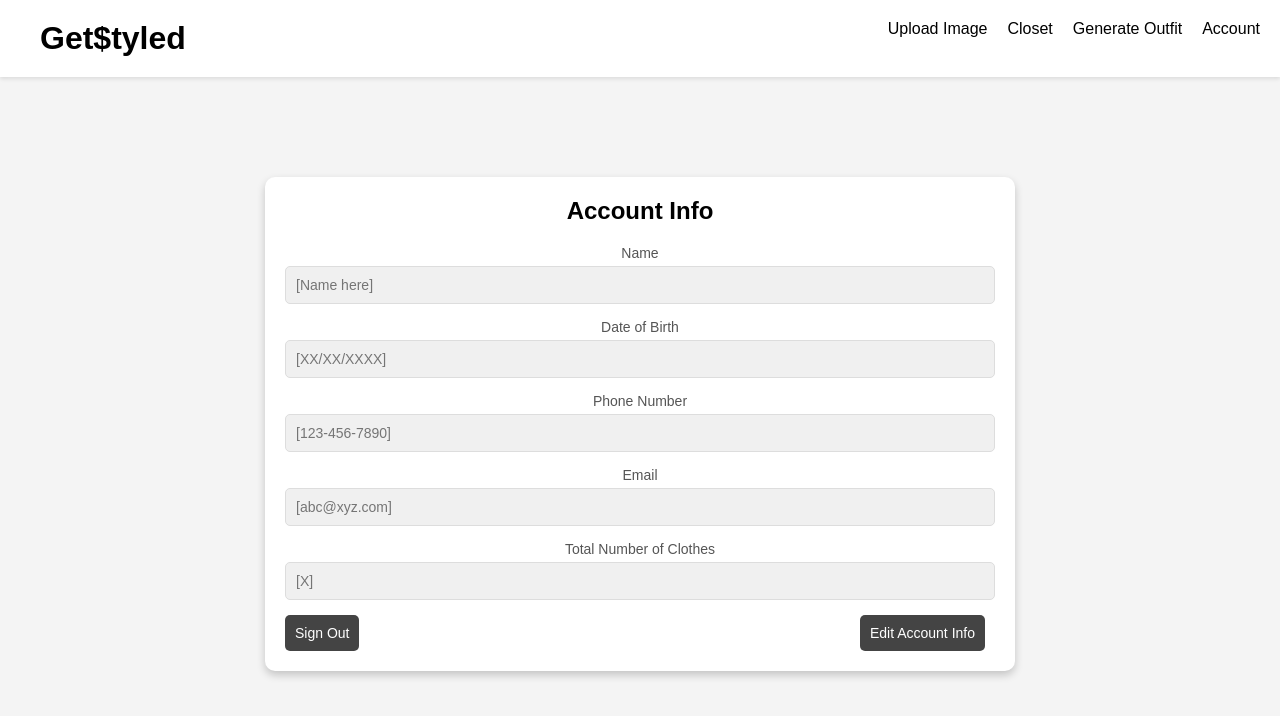
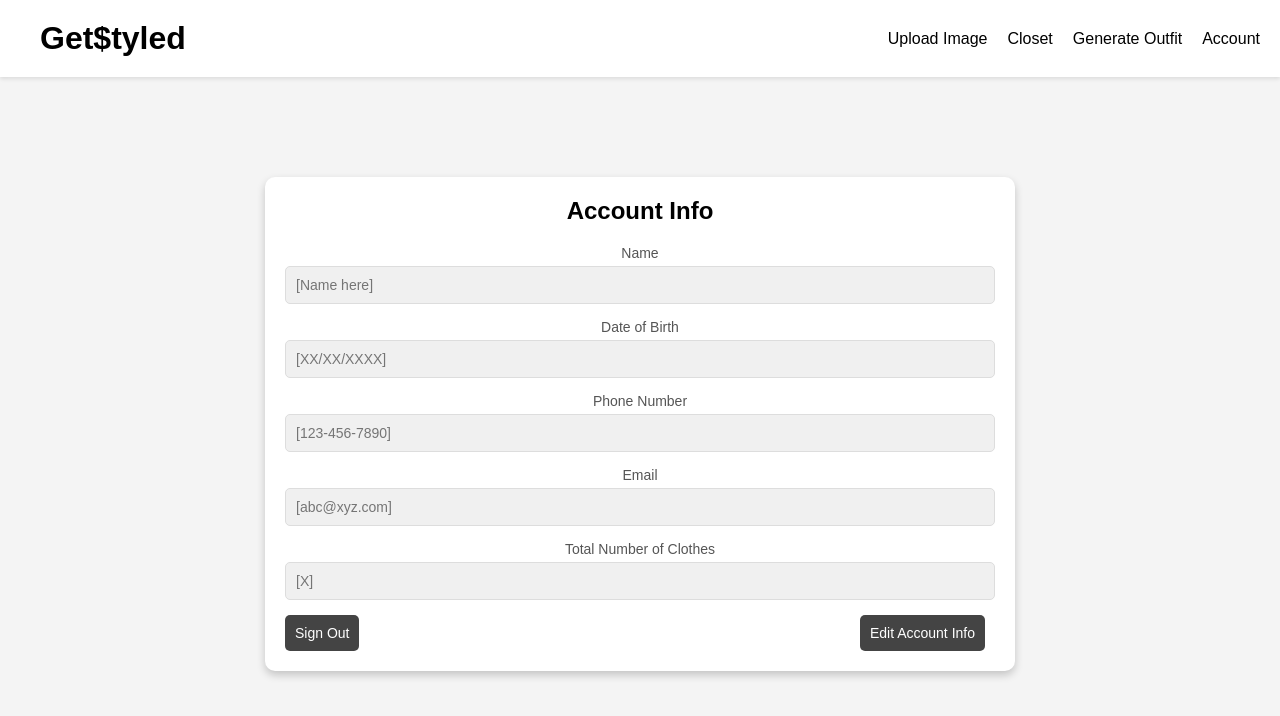
Before and after one commit to ethansun168/eecs497-final, a plain HTML site: page html/account.html in a window 1280 px wide. Drawn offline with Linux system fonts and the light colour scheme.

Commit message:
moved headers stuff around

```diff
--- a/css/account.css
+++ b/css/account.css
@@ -1,39 +1,3 @@
-* {
-    margin: 0;
-    padding: 0;
-    box-sizing: border-box;
-}
-
-body {
-    font-family: Arial, sans-serif;
-    background-color: #f4f4f4;
-    text-align: center;
-}
-
-.header {
-    display: flex;
-    justify-content: space-between;
-    padding: 20px;
-    background-color: white;
-    box-shadow: 0 2px 4px rgba(0, 0, 0, 0.1);
-}
-
-.header h1 {
-    font-size: 2em;
-    margin-left: 20px;
-}
-
-.menu {
-    display: flex;
-    gap: 20px;
-}
-
-.menu a {
-    text-decoration: none;
-    font-size: 1em;
-    color: black;
-}
-
 .outfit-grid {
     display: grid;
     grid-template-columns: repeat(2, 1fr);
--- a/css/closet.css
+++ b/css/closet.css
@@ -1,39 +1,3 @@
-* {
-    margin: 0;
-    padding: 0;
-    box-sizing: border-box;
-}
-
-body {
-    font-family: Arial, sans-serif;
-    background-color: #f4f4f4;
-    text-align: center;
-}
-
-.header {
-    display: flex;
-    justify-content: space-between;
-    padding: 20px;
-    background-color: white;
-    box-shadow: 0 2px 4px rgba(0,0,0,0.1);
-}
-
-.header h1 {
-    font-size: 2em;
-    margin-left: 20px;
-}
-
-.menu {
-    display: flex;
-    gap: 20px;
-}
-
-.menu a {
-    text-decoration: none;
-    font-size: 1em;
-    color: black;
-}
-
 .container {
   display: flex;
   flex-direction: column;
--- /dev/null
+++ b/css/header.css
@@ -0,0 +1,43 @@
+/* Universal Styling */
+* {
+    margin: 0;
+    padding: 0;
+    box-sizing: border-box;
+}
+
+body {
+    font-family: Arial, sans-serif;
+    background-color: #f4f4f4;
+    text-align: center;
+}
+
+/* Header Navigation Bar Styling */
+.header {
+    display: flex;
+    justify-content: space-between;
+    align-items: center;
+    padding: 20px;
+    background-color: white;
+    box-shadow: 0 2px 4px rgba(0, 0, 0, 0.1);
+}
+
+.header h1 {
+    font-size: 2em;
+    margin-left: 20px;
+}
+
+.menu {
+    display: flex;
+    gap: 20px;
+}
+
+.menu a {
+    text-decoration: none;
+    font-size: 1em;
+    color: black;
+    transition: color 0.3s ease;
+}
+
+.menu a:hover {
+    color: #555; /* Hover color for links */
+}
--- a/css/quiz.css
+++ b/css/quiz.css
@@ -1,47 +1,3 @@
-/* Universal Styling */
-* {
-    margin: 0;
-    padding: 0;
-    box-sizing: border-box;
-}
-
-body {
-    font-family: Arial, sans-serif;
-    background-color: #f4f4f4;
-    text-align: center;
-}
-
-/* Header Navigation Bar Styling */
-.header {
-    display: flex;
-    justify-content: space-between;
-    align-items: center;
-    padding: 20px;
-    background-color: white;
-    box-shadow: 0 2px 4px rgba(0, 0, 0, 0.1);
-}
-
-.header h1 {
-    font-size: 2em;
-    margin-left: 20px;
-}
-
-.menu {
-    display: flex;
-    gap: 20px;
-}
-
-.menu a {
-    text-decoration: none;
-    font-size: 1em;
-    color: black;
-    transition: color 0.3s ease;
-}
-
-.menu a:hover {
-    color: #555; /* Hover color for links */
-}
-
 /* Quiz Container Styling */
 .quiz-container {
     display: flex;
--- a/html/account.html
+++ b/html/account.html
@@ -4,17 +4,18 @@
     <meta charset="UTF-8" />
     <meta name="viewport" content="width=device-width, initial-scale=1.0" />
     <title>Account Info</title>
+    <link rel="stylesheet" href="../css/header.css" />
     <link rel="stylesheet" href="../css/account.css" />
   </head>
   <body>
     <div class="header">
-      <h1>Get$tyled</h1>
-      <div class="menu">
-        <a href="#">Upload Image</a>
-        <a href="#">Closet</a>
-        <a href="#">Generate Outfit</a>
-        <a href="#">Account</a>
-      </div>
+        <h1>Get$tyled</h1>
+        <div class="menu">
+          <a href="upload.html">Upload Image</a>
+          <a href="closet.html">Closet</a>
+          <a href="generate.html">Generate Outfit</a>
+          <a href="account.html">Account</a>
+        </div>
     </div>
     <div class="account-info-container">
       <h2>Account Info</h2>
```
Also changed, not shown: html/closet.html (+5 -4 lines), html/generate.html (added, +22 -0 lines), html/quiz.html (+5 -4 lines), html/signin.html (+3 -4 lines), css/generate.css (added).
